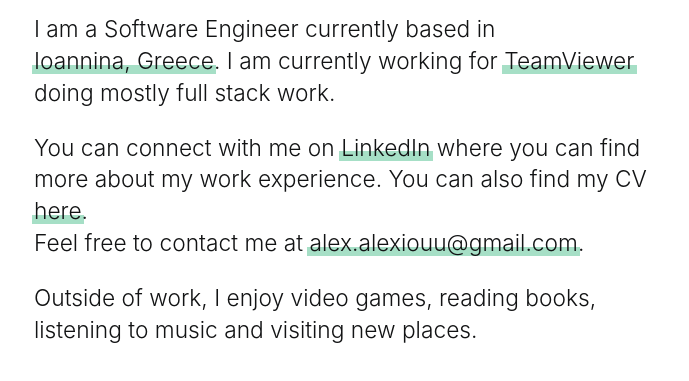
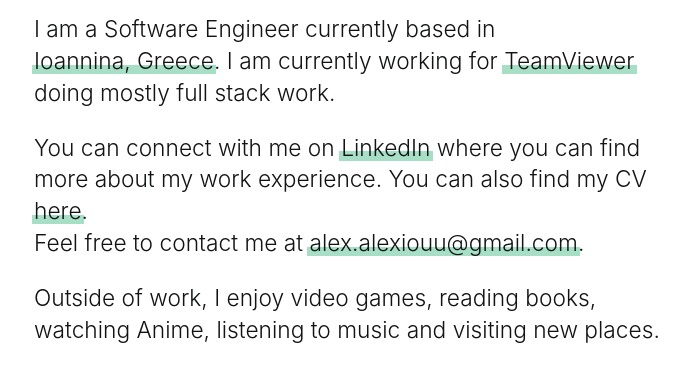
Before and after one commit to AlexandrosAlexiou/alexandrosalexiou.github.io, a plain HTML site: page index.html in a window 1280 px wide. Shown: the part 261-642 px from the top of the page, without its empty margins (102-791 px from the left). Drawn offline with Linux system fonts and the light colour scheme.

Commit message:
Update index.html

```diff
--- a/index.html
+++ b/index.html
@@ -74,7 +74,7 @@
     Feel free to contact me at <a href="mailto:alex.alexiouu@gmail.com">alex.alexiouu@gmail.com</a>.
   </p>
   <p>
-    Outside of work, I enjoy video games, reading books, listening to music and visiting new places.
+    Outside of work, I enjoy video games, reading books, watching Anime, listening to music and visiting new places.
   </p>
 
 </body>
```
